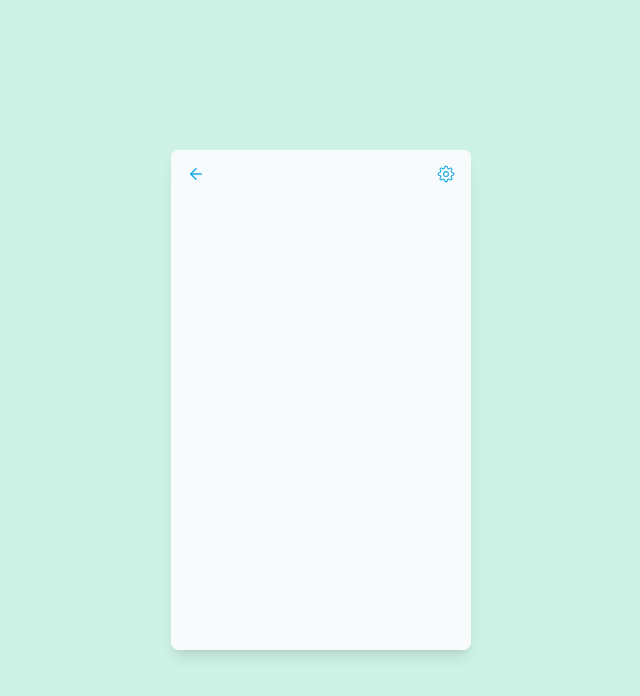
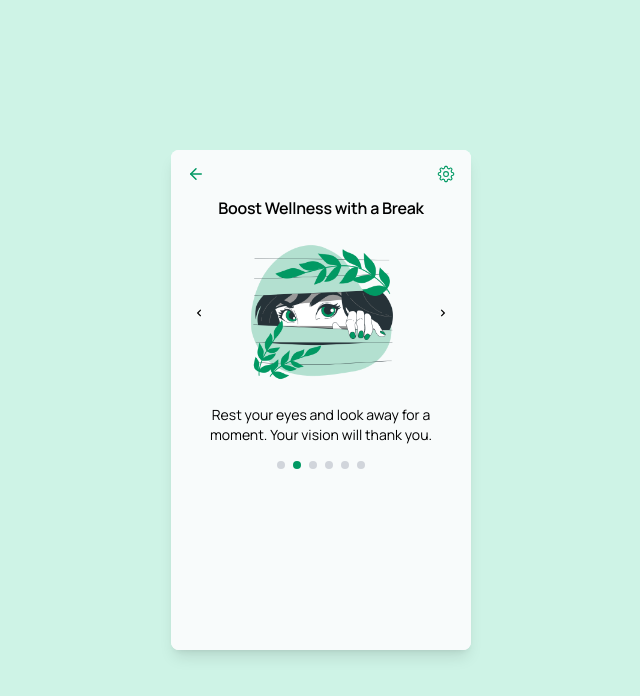
Before and after one commit to seanverano/reboost, a React (Vite) app: page /wellness-reminder in a window 1280 px wide. Shown: the top 696 px of the page, without its empty margins (319-959 px from the left). Built offline with nearby package versions, Linux system fonts and the light colour scheme.

Commit message:
Add sliding banner, header title and overall the contents for WellnessHero section

```diff
--- a/src/components/hydration_tracker/DrinkSelection.jsx
+++ b/src/components/hydration_tracker/DrinkSelection.jsx
@@ -9,7 +9,7 @@ const DrinkSelection = ({
 }) => {
   return (
     <div className="relative z-10">
-      <h1 className="text-center font-bold text-[lg] leading-tight tracking-[-0.015em] px-4 mb-1">
+      <h1 className="text-center font-semibold text-[lg] leading-tight tracking-[-0.015em] px-4 mb-1">
         Your Drink, Your Choice
       </h1>
       <p className="flex justify-center px-2 text-[#4f8296] text-xs font-normal leading-normal mb-5">
--- a/src/components/hydration_tracker/drink_features/drink_logs_components/LogsHeader.jsx
+++ b/src/components/hydration_tracker/drink_features/drink_logs_components/LogsHeader.jsx
@@ -1,6 +1,6 @@
 const LogsHeader = () => (
   <div className="flex-none p-4 border-b border-[#CFECF4] w-full">
-    <h2 className="text-[#000000] text-center text-base font-bold leading-normal">
+    <h2 className="text-[#000000] text-center text-base font-semibold leading-normal">
       Today's Drink Logs
     </h2>
   </div>
--- a/src/components/hydration_tracker/drink_features/drink_settings_components/DrinkSettingsHeader.jsx
+++ b/src/components/hydration_tracker/drink_features/drink_settings_components/DrinkSettingsHeader.jsx
@@ -1,6 +1,6 @@
 const DrinkSettingsHeader = () => (
   <div className="flex-none p-4 border-b border-[#CFECF4] w-full">
-    <h2 className="text-black text-center text-base font-bold leading-normal">
+    <h2 className="text-black text-center text-base font-semibold leading-normal">
       Settings
     </h2>
   </div>
--- a/src/components/hydration_tracker/drink_features/drink_type_components/DrinkTypeList.jsx
+++ b/src/components/hydration_tracker/drink_features/drink_type_components/DrinkTypeList.jsx
@@ -16,7 +16,7 @@ const DrinkTypeList = ({
   return (
     <>
       <div className="px-10 pb-3 flex flex-row items-center justify-center my-1 border-b border-[#CFECF4] w-full">
-        <h1 className="text-[#000000] mr-1 text-sm font-bold leading-normal">
+        <h1 className="text-[#000000] mr-1 text-sm font-semibold leading-normal">
           Selected:
         </h1>
         {selectedDrink ? (
--- a/src/components/hydration_tracker/drink_features/drink_volume_components/DrinkVolumeList.jsx
+++ b/src/components/hydration_tracker/drink_features/drink_volume_components/DrinkVolumeList.jsx
@@ -18,7 +18,7 @@ const DrinkVolumeList = ({
   return (
     <>
       <div className="px-10 pb-3 flex flex-row items-center justify-center my-1 border-b border-[#CFECF4] w-full">
-        <h1 className="text-[#000000] mr-1 text-sm font-bold leading-normal">
+        <h1 className="text-[#000000] mr-1 text-sm font-semibold leading-normal">
           Selected:
         </h1>
         {selectedVolume ? (
--- a/src/components/wellness_reminder/WellnessHeader.jsx
+++ b/src/components/wellness_reminder/WellnessHeader.jsx
@@ -12,12 +12,12 @@ const WellnessHeader = () => {
         onClick={goMenu}
         className="flex cursor-pointer items-center justify-center rounded-full h-4 bg-transparent text-[#000000] gap-2 font-bold leading-normal tracking-[0.015em] p-0"
       >
-        <div className="flex items-center gap-2 text-[#1CABE3] ml-3 hover:text-[#000000] text-lg">
+        <div className="flex items-center gap-2 text-[#019963] ml-3 hover:text-[#000000] text-lg">
           <FiArrowLeft />
         </div>
       </button>
       <button className="flex cursor-pointer items-center justify-center rounded-full h-4 bg-transparent text-[#000000] gap-2 font-bold leading-normal tracking-[0.015em] p-0">
-        <div className="flex items-center gap-2 text-[#1CABE3] mr-3 hover:text-[#000000] text-lg">
+        <div className="flex items-center gap-2 text-[#019963] mr-3 hover:text-[#000000] text-lg">
           <GoGear />
         </div>
       </button>
--- a/src/components/wellness_reminder/WellnessHero.jsx
+++ b/src/components/wellness_reminder/WellnessHero.jsx
@@ -0,0 +1,55 @@
+import { useState, useEffect } from "react";
+import BannerSlideButton from "./wellness_buttons/BannerSlideButton";
+import slides from "./wellness_utilities/bannerData";
+
+const WellnessHero = () => {
+  const [currentSlide, setCurrentSlide] = useState(0);
+
+  useEffect(() => {
+    const timer = setInterval(() => {
+      setCurrentSlide((prev) => (prev + 1) % slides.length);
+    }, 3000);
+
+    return () => clearInterval(timer);
+  }, []);
+
+  const nextSlide = () => {
+    setCurrentSlide((prev) => (prev + 1) % slides.length);
+  };
+
+  const prevSlide = () => {
+    setCurrentSlide((prev) => (prev - 1 + slides.length) % slides.length);
+  };
+
+  return (
+    <div className="relative w-full max-w-3xl mx-auto px-4 py-5 font-manrope">
+      <div className="relative aspect-video flex items-center justify-center">
+        <img
+          src={slides[currentSlide].image}
+          alt="Wellness Reminder"
+          className="w-full h-full object-contain"
+        />
+
+        <BannerSlideButton prevSlide={prevSlide} nextSlide={nextSlide} />
+      </div>
+
+      <div className="mt-4 text-center">
+        <p className="text-sm">{slides[currentSlide].text}</p>
+      </div>
+
+      <div className="flex justify-center gap-2 mt-4">
+        {slides.map((_, index) => (
+          <button
+            key={index}
+            onClick={() => setCurrentSlide(index)}
+            className={`w-2 h-2 rounded-full transition-colors ${
+              currentSlide === index ? "bg-[#019963]" : "bg-gray-300"
+            }`}
+          />
+        ))}
+      </div>
+    </div>
+  );
+};
+
+export default WellnessHero;
--- /dev/null
+++ b/src/components/wellness_reminder/wellness_buttons/BannerSlideButton.jsx
@@ -0,0 +1,23 @@
+import { FaChevronLeft } from "react-icons/fa";
+import { FaChevronRight } from "react-icons/fa";
+
+const BannerSlideButton = ({ prevSlide, nextSlide }) => {
+  return (
+    <>
+      <button
+        onClick={prevSlide}
+        className="absolute left-0 top-1/2 -translate-y-1/2 p-2"
+      >
+        <FaChevronLeft className="w-2 h-2" />
+      </button>
+      <button
+        onClick={nextSlide}
+        className="absolute right-0 top-1/2 -translate-y-1/2 p-2"
+      >
+        <FaChevronRight className="w-2 h-2" />
+      </button>
+    </>
+  );
+};
+
+export default BannerSlideButton;
--- /dev/null
+++ b/src/components/wellness_reminder/wellness_utilities/bannerData.js
@@ -0,0 +1,35 @@
+import work from "../../../assets/work.png";
+import walk from "../../../assets/walk.png";
+import drink from "../../../assets/drink.png";
+import eye from "../../../assets/eye.png";
+import nap from "../../../assets/nap.png";
+import wellness from "../../../assets/wellness.png";
+
+const slides = [
+  {
+    image: work,
+    text: "Hey, you've been working hard today. You deserve to take a break.",
+  },
+  {
+    image: eye,
+    text: "Rest your eyes and look away for a moment. Your vision will thank you.",
+  },
+  {
+    image: walk,
+    text: "Take a quick walk. It'll refresh your mind and boost your energy.",
+  },
+  {
+    image: drink,
+    text: "Stay hydrated. A sip of water goes a long way.",
+  },
+  {
+    image: nap,
+    text: "A short nap can recharge your body and mind.",
+  },
+  {
+    image: wellness,
+    text: "Small wellness breaks add up. Keep nurturing yourself every day.",
+  },
+];
+
+export default slides;
--- a/src/pages/DrinkPage.jsx
+++ b/src/pages/DrinkPage.jsx
@@ -133,8 +133,8 @@ const DrinkPage = () => {
           dailyGoal={dailyGoal}
         />
 
-        <h1 className="mt-2 text-center text-[#000000] font-bold text-[lg] leading-tight tracking-[-0.015em]">
-          Hydrate and Own the Day
+        <h1 className="mt-2 text-center text-[#000000] font-semibold text-[lg] leading-tight tracking-[-0.015em]">
+          Refresh and Own the Day
         </h1>
 
         <DrinkProgressCard
--- a/src/pages/WellnessPage.jsx
+++ b/src/pages/WellnessPage.jsx
@@ -1,9 +1,14 @@
 import WellnessHeader from "../components/wellness_reminder/WellnessHeader";
+import WellnessHero from "../components/wellness_reminder/WellnessHero";
 
 const WellnessPage = () => {
   return (
     <div className="bg-[#F8FBFB] relative w-[300px] h-[500px] rounded-lg overflow-hidden font-manrope">
       <WellnessHeader />
+      <h1 className="mt-2 text-center text-[#000000] font-semibold text-[lg] leading-tight tracking-[-0.015em]">
+        Boost Wellness with a Break
+      </h1>
+      <WellnessHero />
     </div>
   );
 };
```
